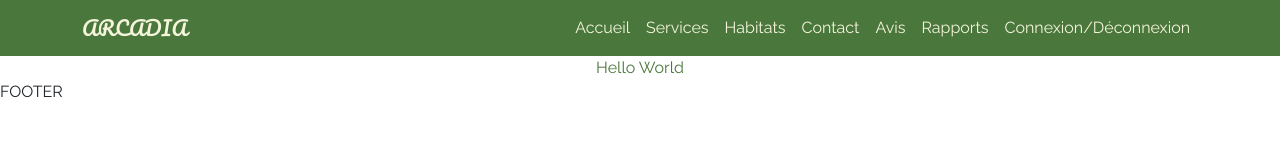
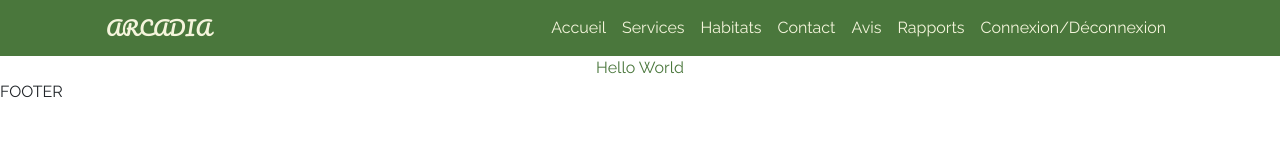
Before and after one commit to eNJi25/front_arcadia, a website with bundled scripts: page index.html in a window 1280 px wide. Built offline with nearby package versions, Linux system fonts and the light colour scheme; files whose address does not match are found by name.

Commit message:
fix : header et margin

```diff
--- a/index.html
+++ b/index.html
@@ -24,12 +24,12 @@
     <header>
         <nav class="navbar navbar-expand-lg bg-primary">
             <div class="container">
-                <a class="navbar-brand" href="/">ARCADIA</a>
-                <button class="navbar-toggler" type="button" data-bs-toggle="collapse" data-bs-target="#navbarNav"
+                <a class="navbar-brand ms-4" href="/">ARCADIA</a>
+                <button class="navbar-toggler me-4" type="button" data-bs-toggle="collapse" data-bs-target="#navbarNav"
                     aria-controls="navbarNav" aria-expanded="false" aria-label="Toggle navigation">
                     <span class="navbar-toggler-icon"></span>
                 </button>
-                <div class="collapse navbar-collapse" id="navbarNav">
+                <div class="collapse navbar-collapse me-4" id="navbarNav">
                     <ul class="navbar-nav ms-auto">
                         <li class="nav-item">
                             <a class="nav-link text-success" href="/">Accueil</a>
```
